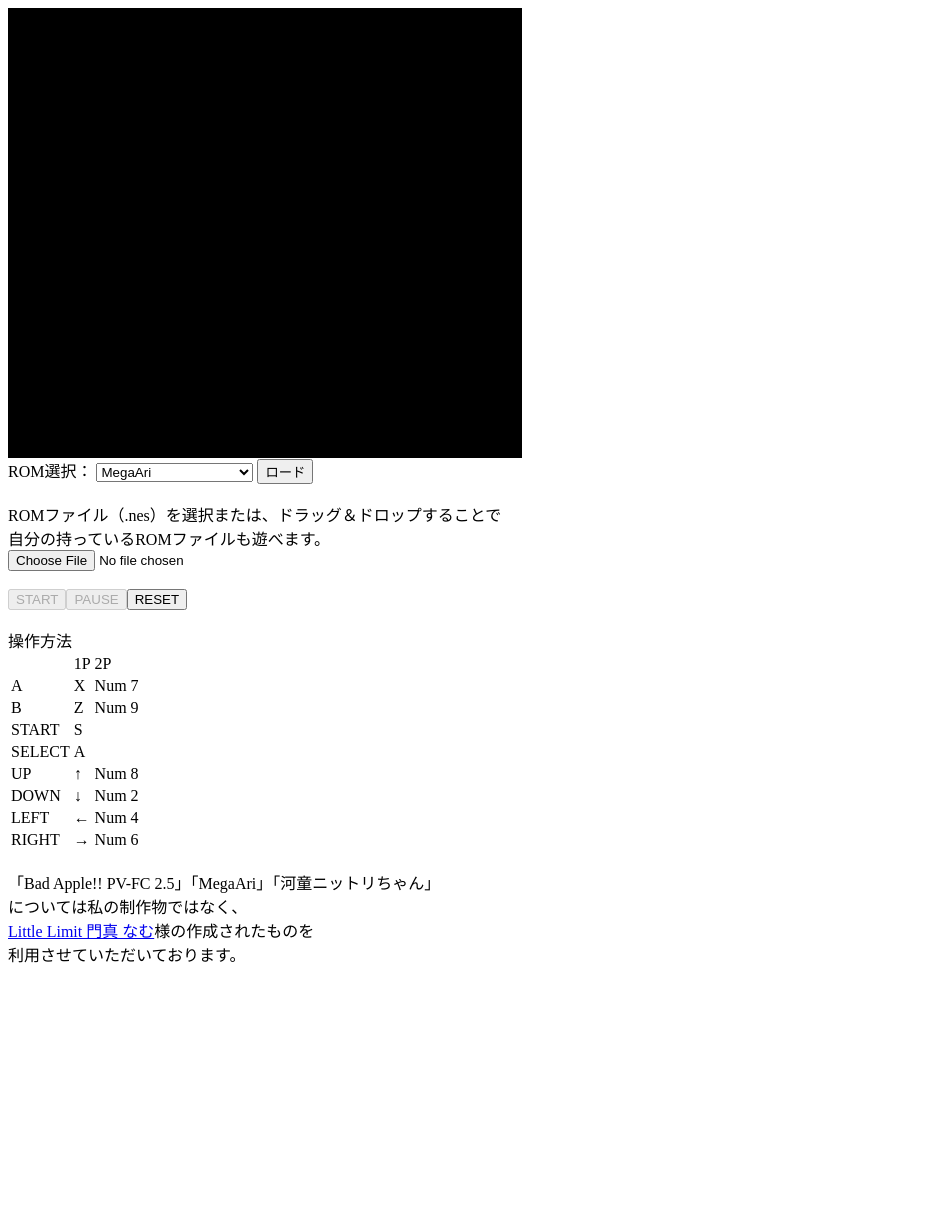
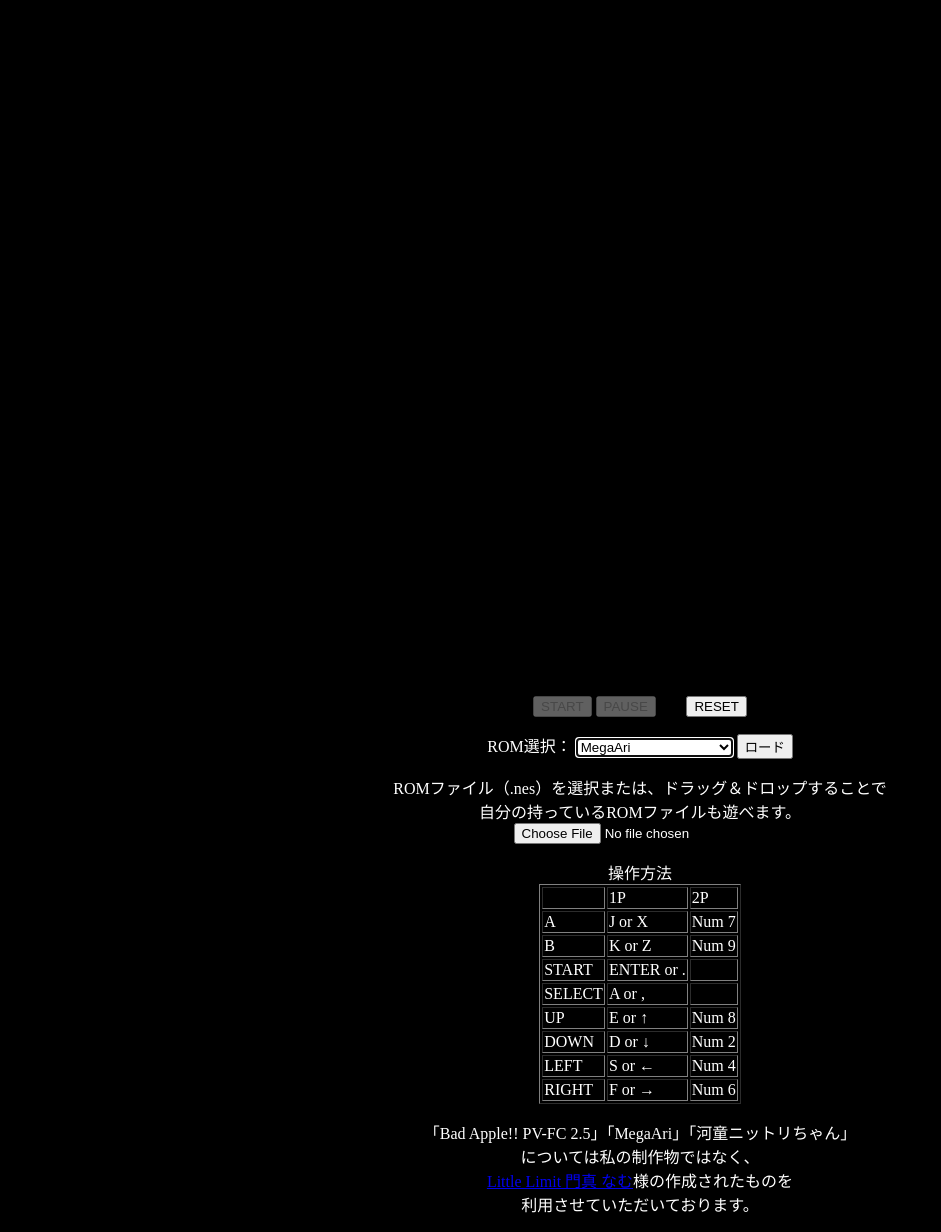
Before and after one commit to sairoutine/faithjs, a website: page public/index.html in a window 1280 px wide. Shown: the whole page, without its empty margins (0-941 px from the left). Before the commit the page ends 974 px from the top, so only its background shows below. Drawn offline with Linux system fonts and the light colour scheme.

Commit message:
キーコンフィグ変更と、ページの見栄え修正

```diff
--- a/public/index.html
+++ b/public/index.html
@@ -1,54 +1,105 @@
 <html lang="ja">
 <head>
 	<title>FaithJS</title>
+	<style>
+	body {
+		color: white;
+		background-color: black;
+	}
+	div {
+		text-align: center;
+		margin-bottom: 1em;
+	}
+	button#reset {
+		margin-left:2em;
+	}
+	table {
+		margin-left:auto;
+		margin-right:auto;
+	}
+	</style>
+	<script>
+	// 画面の高さに応じてcanvasサイズ変更
+	var baseWidth = 256;
+	var baseHeight = 224;
+	function canvas_zoom(diameter) {
+		document.getElementById("mainCanvas").style.width = baseWidth * diameter;
+		document.getElementById("mainCanvas").style.height = baseHeight * diameter;
+	}
+	window.addEventListener('resize', resize);
+	function resize() {
+		var diameter = (parseInt)(window.innerHeight / baseHeight);
+		canvas_zoom(diameter);
+	}
+
+	// ページ読み込み時に実行
+	window.addEventListener('load', startup);
+	function startup() {
+		resize();
+		document.getElementById("romlist").focus();
+	}
+
+	// ロム読み込み時の処理
+	function romload() {
+		// rom読み込み
+		document.getElementById("romload").click();
+		// ページ先頭にスクロール
+		window.scrollTo(0,0);
+		romloaded = true;
+	}
+	</script>
 </head>
 <body>
-
-	<canvas id="mainCanvas" width="256" height="224" style="border:1px solid black; width:512px; height:448px;">
+	<div>
+	<canvas id="mainCanvas" width="256" height="224" style="width:512px; height:448px;">
 		Unsupported CANVAS
 	</canvas>
-	<br />
+	</div>
+
+	<div>
+	<button id="start">START</button>
+	<button id="pause">PAUSE</button>
+	<button id="reset">RESET</button>
+	</div>
+
+	<div>
 	ROM選択：
-	<select id="romlist">
+	<select id="romlist" onChange="romload();">
 		<option value="./rom/megaari.nes">MegaAri</option>
 		<option value="./rom/nittori.nes">河童ニットリちゃん</option>
 		<option value="./rom/bad_apple_2_5.nes">Bad Apple!! PV-FC 2.5</option>
 		<option value="./rom/nestest.nes">nestest</option>
 	</select>
 	<button id="romload">ロード</button>
-	<br />
-	<br />
+	</div>
 
-	<span id="usefileapi">
+	<div id="usefileapi">
 		ROMファイル（.nes）を選択または、ドラッグ＆ドロップすることで<br />
 		自分の持っているROMファイルも遊べます。<br />
 		<input type="file" id="file">
-	</span>
-	<br />
-	<br />
+	</div>
 
-	<button id="start">START</button><button id="pause">PAUSE</button><button id="reset">RESET</button>
-	<br />
-	<br />
+	<div>
+	操作方法
+	<table border=1>
+		<tr><td></td><td>1P</td><td>2P</td></tr>
+		<tr><td>A</td><td>J or X</td><td>Num&nbsp;7</td></tr>
+		<tr><td>B</td><td>K or Z</td><td>Num&nbsp;9</td></tr>
+		<tr><td>START</td><td>ENTER or .</td><td></td></tr>
+		<tr><td>SELECT</td><td>A or ,</td><td></td></tr>
+		<tr><td>UP</td><td>E or ↑</td><td>Num&nbsp;8</td></tr>
+		<tr><td>DOWN</td><td>D or ↓</td><td>Num&nbsp;2</td></tr>
+		<tr><td>LEFT</td><td>S or ←</td><td>Num&nbsp;4</td></tr>
+		<tr><td>RIGHT</td><td>F or →</td><td>Num&nbsp;6</td></tr>
+	</table>
+	</div>
 
-	操作方法<br />
-	<table>
-		<tr><td></td><td>1P</td><td>2P</td></tr>
-		<tr><td>A</td><td>X</td><td>Num&nbsp;7</td></tr>
-		<tr><td>B</td><td>Z</td><td>Num&nbsp;9</td></tr>
-		<tr><td>START</td><td>S</td><td></td></tr>
-		<tr><td>SELECT</td><td>A</td><td></td></tr>
-		<tr><td>UP</td><td>↑</td><td>Num&nbsp;8</td></tr>
-		<tr><td>DOWN</td><td>↓</td><td>Num&nbsp;2</td></tr>
-		<tr><td>LEFT</td><td>←</td><td>Num&nbsp;4</td></tr>
-		<tr><td>RIGHT</td><td>→</td><td>Num&nbsp;6</td></tr>
-	</table>
-
-	<br />
+	<div>
 	「Bad Apple!! PV-FC 2.5」「MegaAri」「河童ニットリちゃん」<br />
 	については私の制作物ではなく、<br />
 	<a href="http://www.geocities.jp/littlimi/fc.htm">Little Limit 門真 なむ</a>様の作成されたものを<br />
 	利用させていただいております。<br />
+	</div>
 	<script type="text/javascript" src="js/main.min.js"></script>
 </body>
 </html>
--- a/src/js/NES.js
+++ b/src/js/NES.js
@@ -3311,38 +3311,48 @@ NES.prototype._keyCodeToBitCode = function(keyCode) {
 	};
 
 	switch(keyCode) {
+		// player 1
 		case 88:// X
+		case 75:// K
 			data.player = this.JOYPAD_1P;
 			data.flag   = this.BUTTON_A;
 			break;
 		case 90:// Z
+		case 74:// J
 			data.player = this.JOYPAD_1P;
 			data.flag   = this.BUTTON_B;
 			break;
 		case 65:// A
+		case 188:// ,
 			data.player = this.JOYPAD_1P;
 			data.flag   = this.BUTTON_SELECT;
 			break;
+		case 13:// ENTER
+		case 190:// .
+			data.player = this.JOYPAD_1P;
+			data.flag   = this.BUTTON_START;
+			break;
+		case 38:// ↑
+		case 69:// E
+			data.player = this.JOYPAD_1P;
+			data.flag   = this.BUTTON_UP;
+			break;
+		case 40:// ↓
+		case 68:// D
+			data.player = this.JOYPAD_1P;
+			data.flag   = this.BUTTON_DOWN;
+			break;
+		case 37:// ←
 		case 83:// S
 			data.player = this.JOYPAD_1P;
-			data.flag   = this.BUTTON_START;
-			break;
-		case 38:// ↑
-			data.player = this.JOYPAD_1P;
-			data.flag   = this.BUTTON_UP;
-			break;
-		case 40:// ↓
-			data.player = this.JOYPAD_1P;
-			data.flag   = this.BUTTON_DOWN;
-			break;
-		case 37:// ←
-			data.player = this.JOYPAD_1P;
 			data.flag   = this.BUTTON_LEFT;
 			break;
 		case 39:// →
+		case 70:// F
 			data.player = this.JOYPAD_1P;
 			data.flag   = this.BUTTON_RIGHT;
 			break;
+		// player 2
 		case 105:// Num7
 			data.player = this.JOYPAD_2P;
 			data.flag   = this.BUTTON_A;
```
Also changed, not shown: public/js/main.js, public/js/main.min.js.
